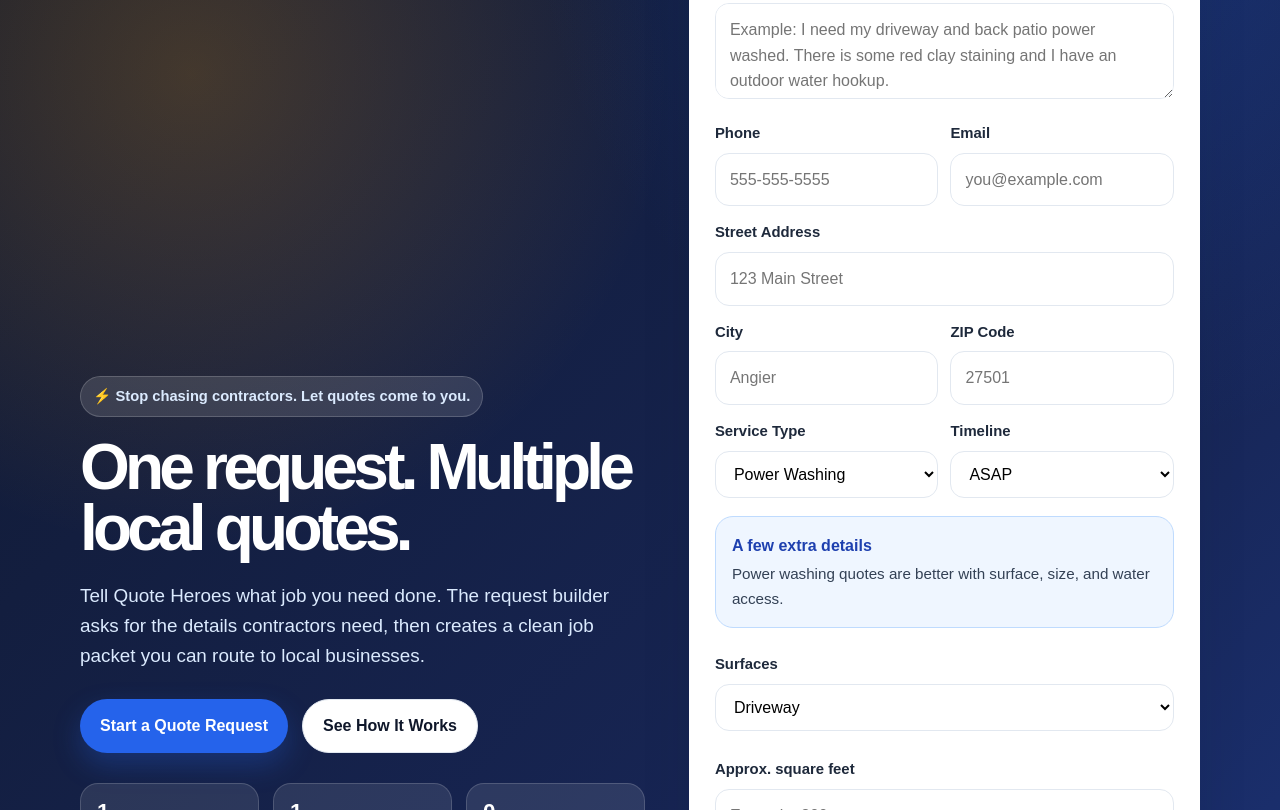
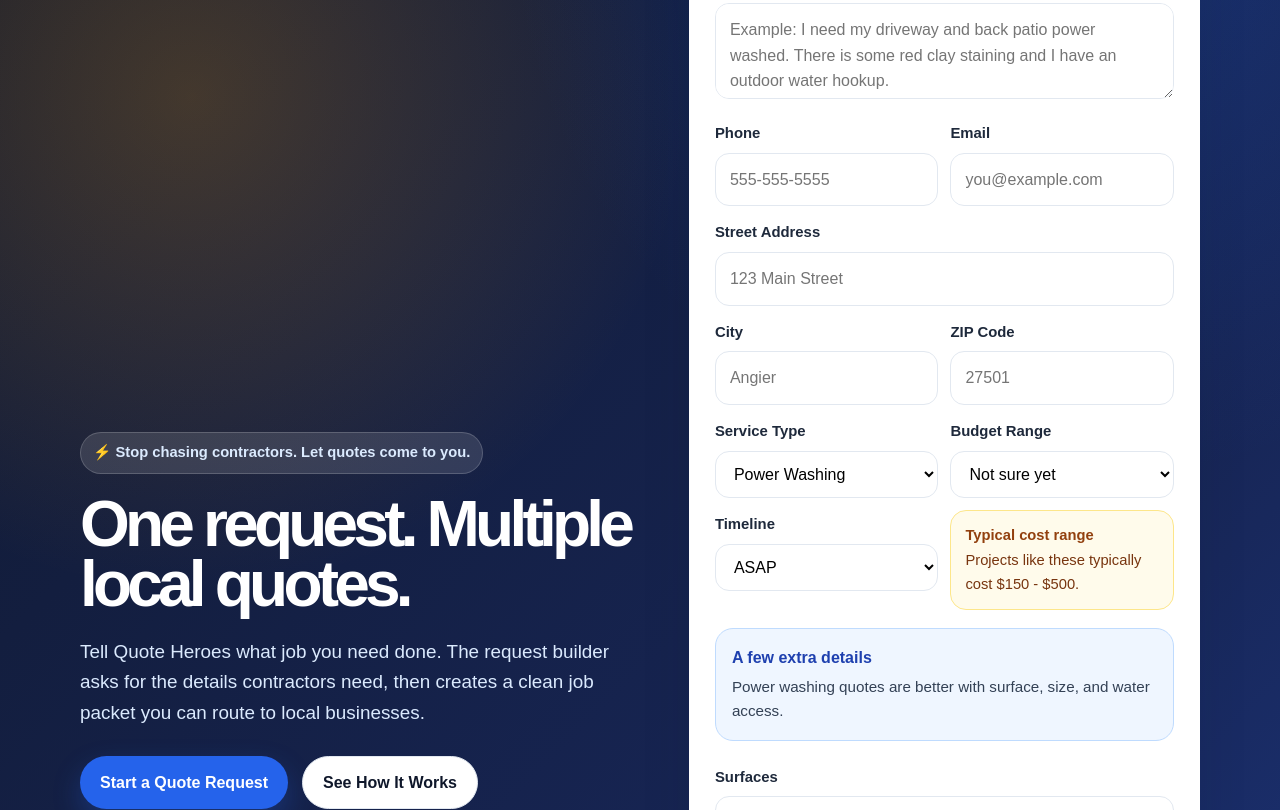
Before and after one commit to Webhead2026/Webhead2026.github.io, a plain HTML site: page index.html in a window 1280 px wide. Shown: the part 382-1192 px from the top of the page. Drawn offline with Linux system fonts and the light colour scheme.

Commit message:
Add budget range and cost guidance

```diff
--- a/index.html
+++ b/index.html
@@ -364,6 +364,22 @@
       color: #334155;
       margin: 0;
       font-size: 0.95rem;
+    }
+
+    .cost-note {
+      margin-top: 12px;
+      background: #fffbeb;
+      border: 1px solid #fde68a;
+      border-radius: 16px;
+      padding: 13px 14px;
+      color: #78350f;
+      font-size: 0.92rem;
+    }
+
+    .cost-note strong {
+      display: block;
+      margin-bottom: 2px;
+      color: #92400e;
     }
 
     .dynamic-fields {
@@ -805,6 +821,19 @@
                 </select>
               </div>
               <div>
+                <label for="budgetRange">Budget Range</label>
+                <select id="budgetRange" name="budgetRange">
+                  <option value="Not sure yet">Not sure yet</option>
+                  <option value="Under $500">Under $500</option>
+                  <option value="$500 - $1,500">$500 - $1,500</option>
+                  <option value="$1,500 - $5,000">$1,500 - $5,000</option>
+                  <option value="$5,000+">$5,000+</option>
+                </select>
+              </div>
+            </div>
+
+            <div class="field-row">
+              <div>
                 <label for="timeline">Timeline</label>
                 <select id="timeline" name="timeline" required>
                   <option value="ASAP">ASAP</option>
@@ -812,6 +841,12 @@
                   <option value="Within 2 weeks">Within 2 weeks</option>
                   <option value="This month">This month</option>
                 </select>
+              </div>
+              <div>
+                <div class="cost-note" id="costNote">
+                  <strong>Typical cost range</strong>
+                  <span id="costNoteText">Projects like these typically cost $150 - $500.</span>
+                </div>
               </div>
             </div>
 
@@ -1072,6 +1107,17 @@
         ]
       }
     };
+    const COST_NOTES = {
+      "Power Washing": "Projects like these typically cost $150 - $500.",
+      Flooring: "Projects like these typically cost $1,500 - $7,500+.",
+      Painting: "Projects like these typically cost $500 - $5,000+.",
+      Handyman: "Projects like these typically cost $100 - $1,000.",
+      Landscaping: "Projects like these typically cost $150 - $3,000+.",
+      Plumbing: "Projects like these typically cost $150 - $1,500+.",
+      Electrical: "Projects like these typically cost $150 - $2,500+.",
+      Roofing: "Projects like these typically cost $500 - $10,000+.",
+      Other: "Project costs can vary a lot based on scope and materials."
+    };
 
     const navToggle = document.getElementById("navToggle");
     const primaryNav = document.getElementById("primaryNav");
@@ -1079,6 +1125,7 @@
     const serviceType = document.getElementById("serviceType");
     const dynamicFields = document.getElementById("dynamicFields");
     const questionHintText = document.getElementById("questionHintText");
+    const costNoteText = document.getElementById("costNoteText");
     const photosInput = document.getElementById("photos");
     const submitButton = document.getElementById("submitButton");
     const submitStatus = document.getElementById("submitStatus");
@@ -1136,6 +1183,7 @@
     function renderServiceFields() {
       const config = SERVICE_QUESTIONS[serviceType.value] || SERVICE_QUESTIONS.Other;
       questionHintText.textContent = config.hint;
+      costNoteText.textContent = COST_NOTES[serviceType.value] || COST_NOTES.Other;
       dynamicFields.innerHTML = config.fields.map(renderField).join("");
     }
 
@@ -1233,6 +1281,8 @@
         setSubmitting(false, error.message);
         return;
       }
+      const dynamicDetails = getDynamicDetails(formData);
+      dynamicDetails["Budget Range"] = formData.get("budgetRange");
 
       const leadData = {
         customerName: formData.get("customerName"),
@@ -1245,8 +1295,9 @@
         city: formData.get("city"),
         zipCode: formData.get("zipCode"),
         serviceType: formData.get("serviceType"),
+        budgetRange: formData.get("budgetRange"),
         timeline: formData.get("timeline"),
-        details: getDynamicDetails(formData),
+        details: dynamicDetails,
         photos
       };
 
```
Also changed, not shown: 1 other file.
